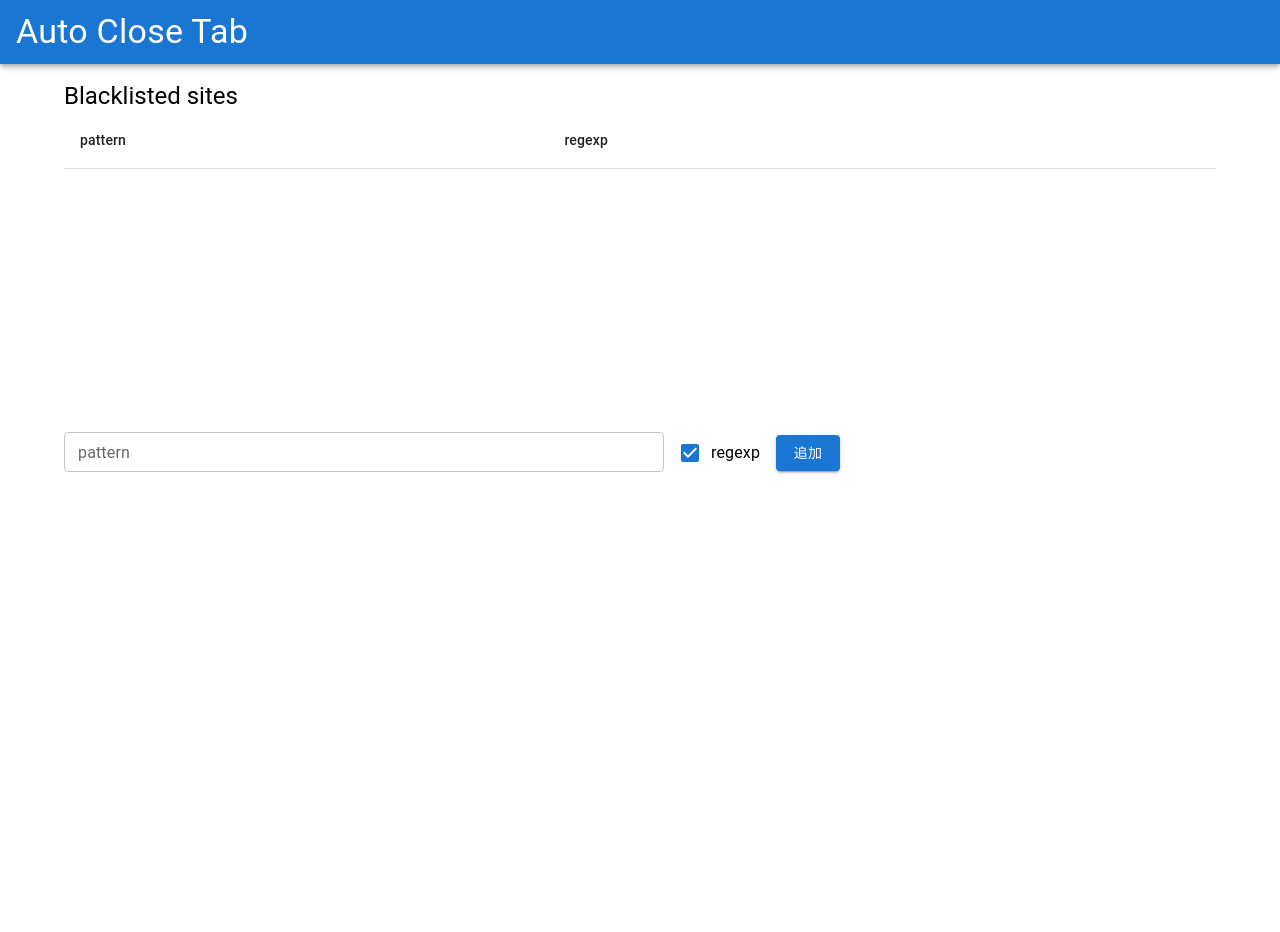
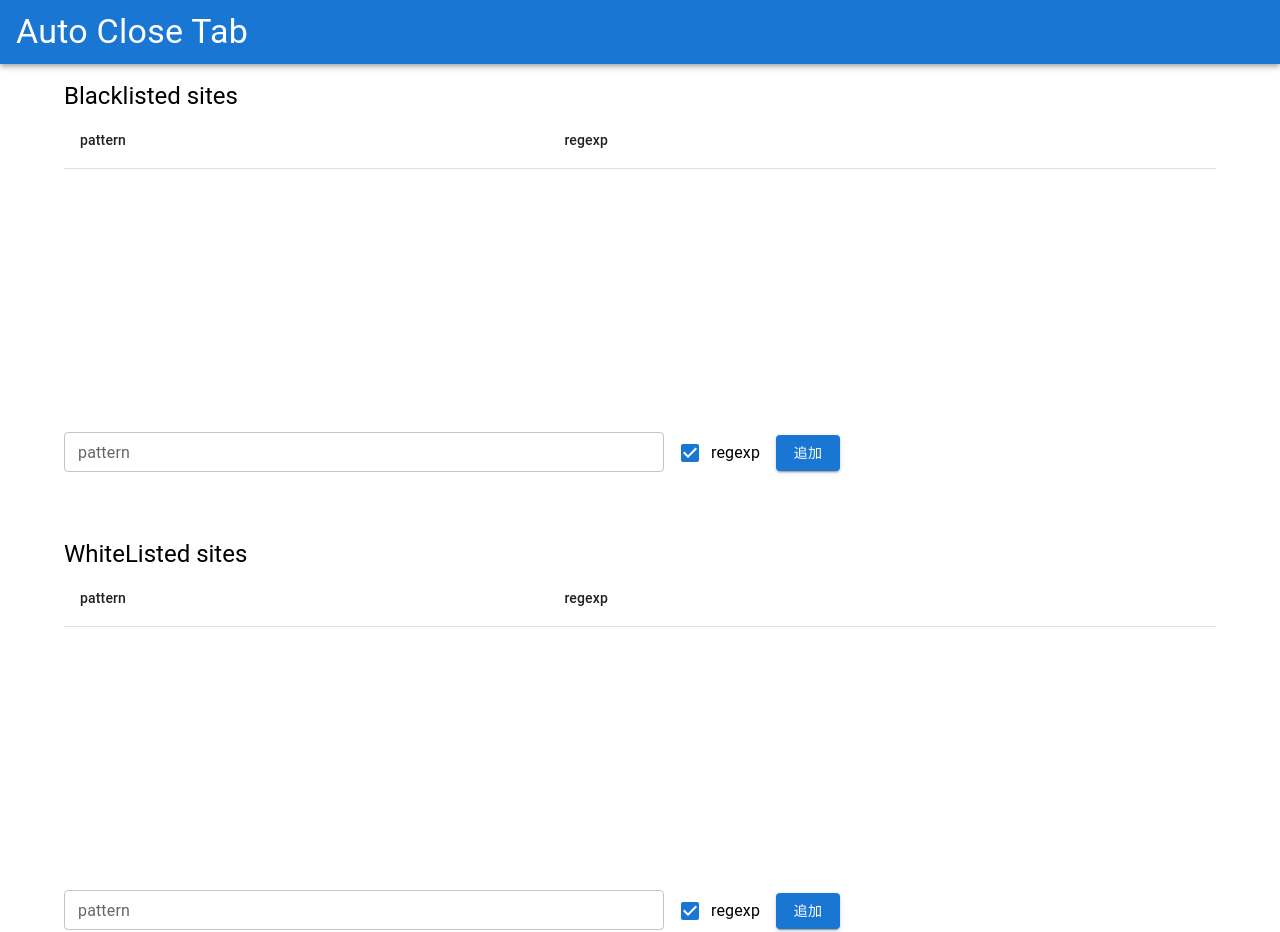
Before and after one commit to senkentarou/auto_close_tab, a React (Create React App) app: page / in a window 1280 px wide. Before the commit the page ends 800 px from the top, so only its background shows below. Built offline with nearby package versions, Linux system fonts and the light colour scheme.

Commit message:
:sparkles: add whitelist component and processing

```diff
--- a/src/components/Home.tsx
+++ b/src/components/Home.tsx
@@ -3,6 +3,7 @@ import { AppBar, Typography } from '@mui/material';
 import { styled } from '@mui/material/styles';
 
 import { BlackListTable } from './BlackListTable';
+import { WhiteListTable } from './WhiteListTable';
 
 const MyAppBar = styled(AppBar)({
   width: '100%',
@@ -22,6 +23,7 @@ export const Home: React.VFC = () => {
         <AppTitle variant="h4">Auto Close Tab</AppTitle>
       </MyAppBar>
       <BlackListTable />
+      <WhiteListTable />
     </>
   );
 };
--- /dev/null
+++ b/src/components/WhiteListTable.tsx
@@ -0,0 +1,141 @@
+import React, { useState, useEffect } from 'react';
+import {
+  Button,
+  Container,
+  Table,
+  TableBody,
+  TableCell,
+  TableContainer,
+  TableHead,
+  TableRow,
+  TextField,
+  Typography,
+  FormControl,
+  FormControlLabel,
+  Checkbox,
+  IconButton
+} from '@mui/material';
+import { styled } from '@mui/material/styles';
+import DeleteIcon from '@mui/icons-material/Delete';
+
+const WhiteListTableContainer = styled(TableContainer)({
+  width: '100%',
+  height: '18rem',
+  marginBottom: '2rem'
+});
+
+const WhiteListFormControl = styled(FormControl)({
+  width: '100%',
+  display: 'inline-block'
+});
+
+const WhiteListInput = styled(TextField)({
+  width: '600px',
+  marginRight: '1rem'
+});
+
+type WhiteListStorage = { [key: string]: Array<WhiteListRow> };
+type WhiteListRow = {
+  pattern: string;
+  regexp: boolean;
+};
+
+const initialWhiteListRow = () => {
+  return {
+    pattern: '',
+    regexp: true
+  };
+};
+
+export const WhiteListTable: React.VFC = () => {
+  const [whiteListTable, setWhiteListTable] = useState<Array<WhiteListRow>>([]);
+  const [whiteListRow, setWhiteListRow] = useState<WhiteListRow>(initialWhiteListRow);
+
+  const handleSetList = () => {
+    // 空白のみは弾く
+    if (whiteListRow['pattern'].trim() === '') {
+      return;
+    }
+
+    // 同じパターンなら弾く
+    const samePatternIndex = whiteListTable.findIndex((data) => data['pattern'] === whiteListRow['pattern']);
+    if (samePatternIndex !== -1) {
+      return;
+    }
+
+    const nextList = [...whiteListTable, whiteListRow];
+    chrome.storage.local.set({ whiteListTable: nextList }, () => {
+      setWhiteListTable(nextList);
+      setWhiteListRow(initialWhiteListRow);
+    });
+  };
+
+  const handleDeleteRow = (data: WhiteListRow) => {
+    const nextList = whiteListTable.filter((whiteListRow) => whiteListRow['pattern'] !== data['pattern']);
+    chrome.storage.local.set({ whiteListTable: nextList }, () => {
+      setWhiteListTable(nextList);
+    });
+  };
+
+  useEffect(() => {
+    chrome.storage.local.get('whiteListTable', (data: WhiteListStorage) => {
+      setWhiteListTable(data['whiteListTable'] || []);
+    });
+  }, []);
+
+  return (
+    <Container>
+      <Typography variant="h5">WhiteListed sites</Typography>
+      <WhiteListTableContainer>
+        <Table stickyHeader>
+          <TableHead>
+            <TableRow>
+              <TableCell>pattern</TableCell>
+              <TableCell>regexp</TableCell>
+              <TableCell></TableCell>
+            </TableRow>
+          </TableHead>
+          <TableBody>
+            {whiteListTable.map((data, idx) => {
+              return (
+                <TableRow key={idx}>
+                  <TableCell>{data['pattern']}</TableCell>
+                  <TableCell>{data['regexp'].toString()}</TableCell>
+                  <TableCell align="center">
+                    <IconButton onClick={() => handleDeleteRow(data)}>
+                      <DeleteIcon />
+                    </IconButton>
+                  </TableCell>
+                </TableRow>
+              );
+            })}
+          </TableBody>
+        </Table>
+      </WhiteListTableContainer>
+      <WhiteListFormControl>
+        <WhiteListInput
+          label="pattern"
+          size="small"
+          onChange={(e: React.ChangeEvent<HTMLInputElement>) =>
+            setWhiteListRow({ ...whiteListRow, pattern: e.target.value })
+          }
+          value={whiteListRow['pattern'] || ''}
+        />
+        <FormControlLabel
+          label="regexp"
+          control={
+            <Checkbox
+              checked={whiteListRow['regexp']}
+              onChange={(e: React.ChangeEvent<HTMLInputElement>) =>
+                setWhiteListRow({ ...whiteListRow, regexp: e.target.checked })
+              }
+            />
+          }
+        />
+        <Button variant="contained" onClick={handleSetList}>
+          追加
+        </Button>
+      </WhiteListFormControl>
+    </Container>
+  );
+};
```
Also changed, not shown: src/background/background.ts (+24 -7 lines).
